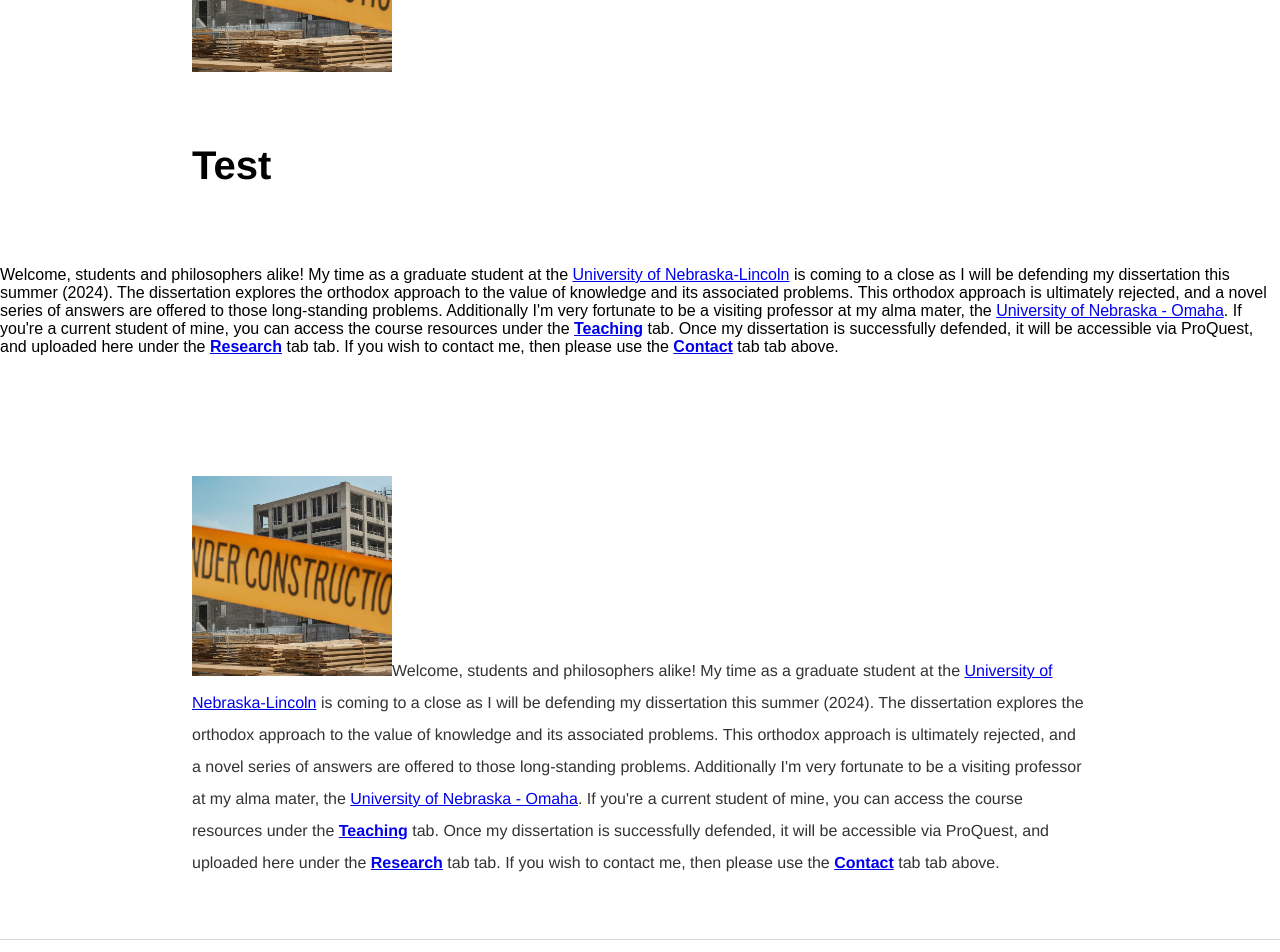
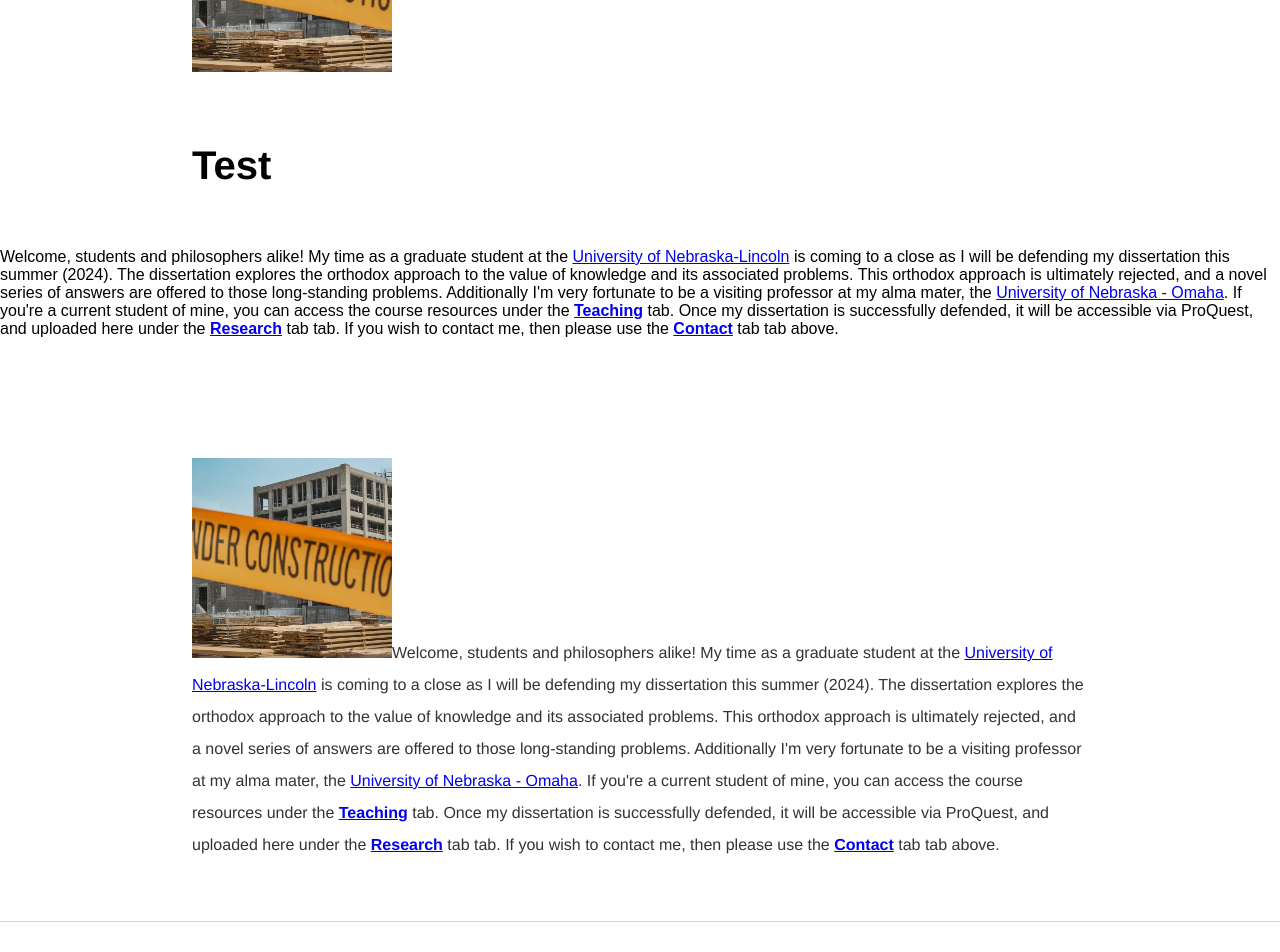
Before and after one commit to kevinjpatton/kevinjpatton.github.io, a Jekyll site: the page built from test.html, in a window 1280 px wide. Shown: the part 641-1593 px from the top of the page. Built offline with Jekyll 4.4.1, drawn with Linux system fonts in a browser that asks for light colours; Markdown is read by kramdown in place of the engine named in the settings.

Commit message:
Update test.html

```diff
--- a/test.html
+++ b/test.html
@@ -4,7 +4,7 @@
 ---
 <!-- /.blurb -->
 <div class="blurb">
-<h1>Test</h1><p><img src="/teaching/Under_Construction.jpg" alt="Under Construction" class="thumbnail"><h1>Test</h1><br>Welcome, students and philosophers alike! My time as a graduate student at the  <a href="http://www.unl.edu/philosophy/graduate-students#patton" target="_blank">University of Nebraska-Lincoln</a> is coming to a close as I will be defending my dissertation this summer (2024). The dissertation explores the orthodox approach to the value of knowledge and its associated problems. This orthodox approach is ultimately rejected, and a novel series of answers are offered to those long-standing problems. Additionally I'm very fortunate to be a visiting professor at my alma mater, the <a href="https://www.unomaha.edu/college-of-arts-and-sciences/philosophy/about-us/directory/kevin-patton.php" target="_blank">University of Nebraska - Omaha</a>. If you're a current student of mine, you can access the course resources under the <b><a href="/teaching/index.html" >Teaching</a></b> tab. Once my dissertation is successfully defended, it will be accessible via ProQuest, and uploaded here under the <b><a href="/teaching/index.html">Research</a></b> tab tab. If you wish to contact me, then please use the <b><a href="/teaching/index.html">Contact</a></b> tab tab above.</p>
+<h1>Test</h1><p><img src="/teaching/Under_Construction.jpg" alt="Under Construction" class="thumbnail"><h1>Test</h1>Welcome, students and philosophers alike! My time as a graduate student at the  <a href="http://www.unl.edu/philosophy/graduate-students#patton" target="_blank">University of Nebraska-Lincoln</a> is coming to a close as I will be defending my dissertation this summer (2024). The dissertation explores the orthodox approach to the value of knowledge and its associated problems. This orthodox approach is ultimately rejected, and a novel series of answers are offered to those long-standing problems. Additionally I'm very fortunate to be a visiting professor at my alma mater, the <a href="https://www.unomaha.edu/college-of-arts-and-sciences/philosophy/about-us/directory/kevin-patton.php" target="_blank">University of Nebraska - Omaha</a>. If you're a current student of mine, you can access the course resources under the <b><a href="/teaching/index.html" >Teaching</a></b> tab. Once my dissertation is successfully defended, it will be accessible via ProQuest, and uploaded here under the <b><a href="/teaching/index.html">Research</a></b> tab tab. If you wish to contact me, then please use the <b><a href="/teaching/index.html">Contact</a></b> tab tab above.</p>
 </div>
 
 <div class="thumbnail-container">
```
